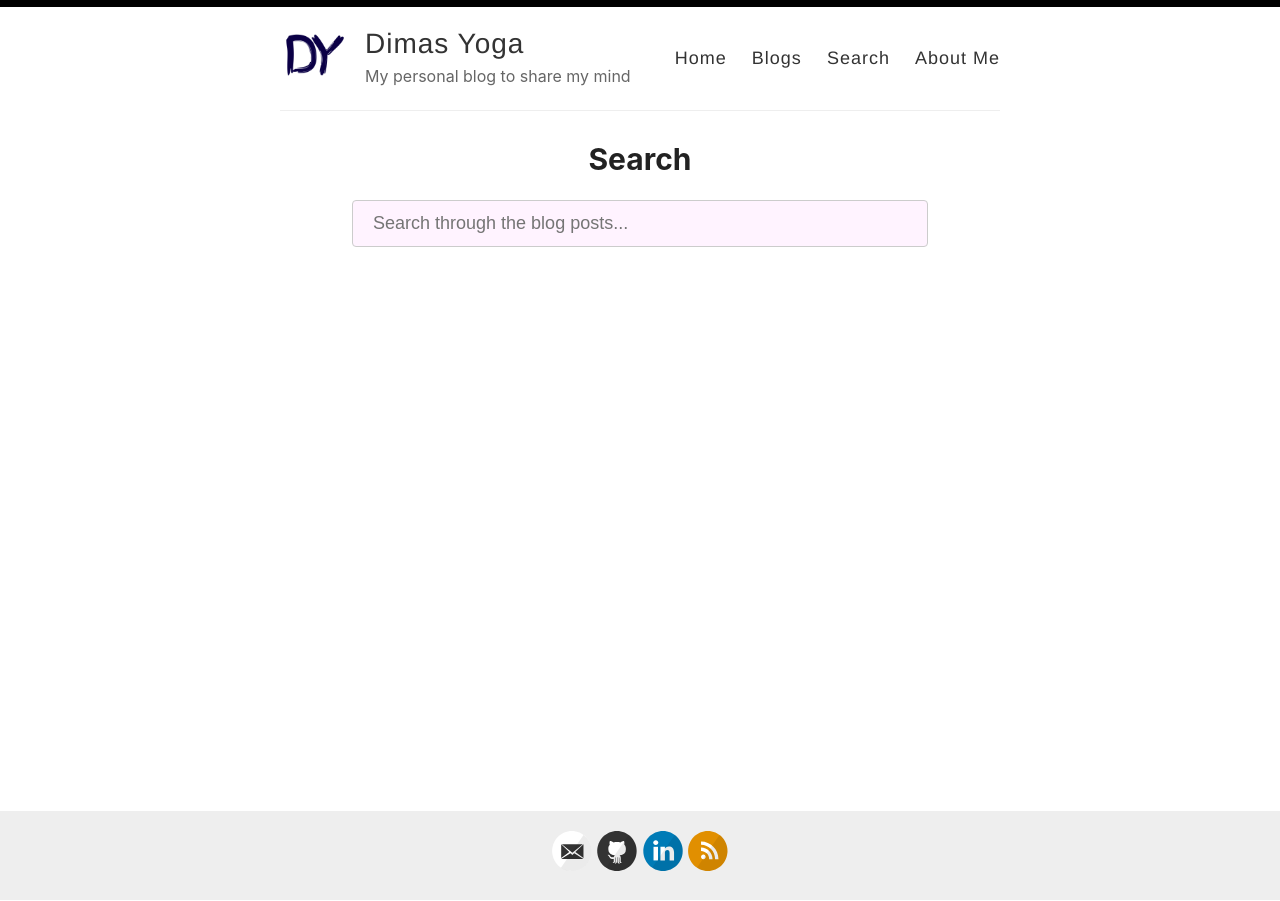
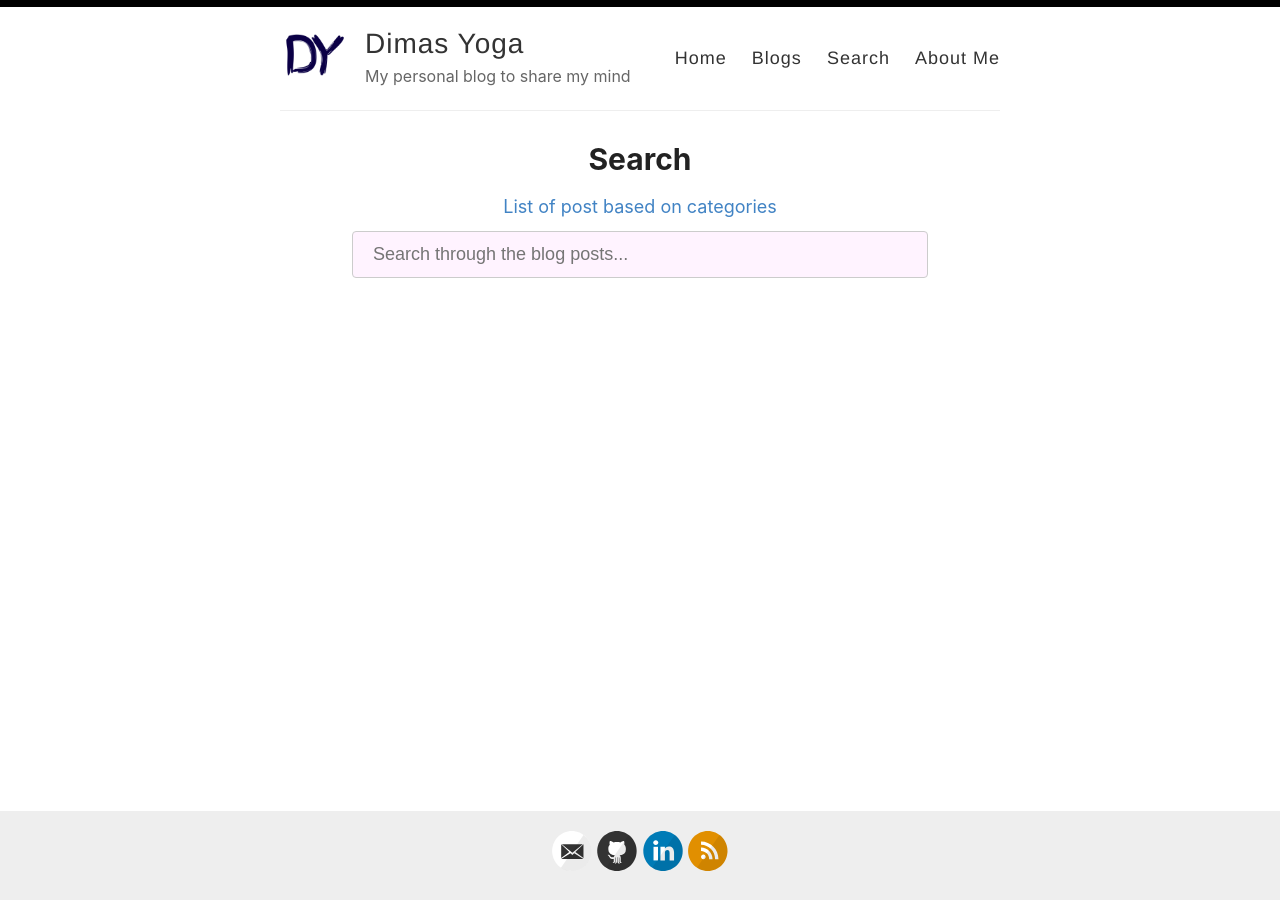
Before and after one commit to Dimasyoga/Dimasyoga.github.io, a Jekyll site: the page built from _pages/search.md, in a window 1280 px wide. Built offline with Jekyll 4.4.1, drawn with Linux system fonts in a browser that asks for light colours.

Commit message:
add link to categories

```diff
--- a/_pages/search.md
+++ b/_pages/search.md
@@ -4,6 +4,9 @@ title: Search
 permalink: /search/
 ---
 
+<div id="centered">
+    <a href="{{ site.baseurl }}/categories">List of post based on categories</a>
+</div>
 
 <div id="search-container">
     <input type="text" id="search-input" placeholder="Search through the blog posts...">
--- a/assets/style.scss
+++ b/assets/style.scss
@@ -15,13 +15,13 @@
 
 @import url('https://fonts.googleapis.com/css?family=Roboto');
 
-.content {
-  padding-left: 0;
-  padding-right: 0;
-  margin-left: auto;
-  margin-right: auto;
-  display: block;
-  width: 100vw;
+#content {
+  display: flex;
+  justify-content: center;
+}
+
+#centered{
+  text-align: center;
 }
 
 html {
```
